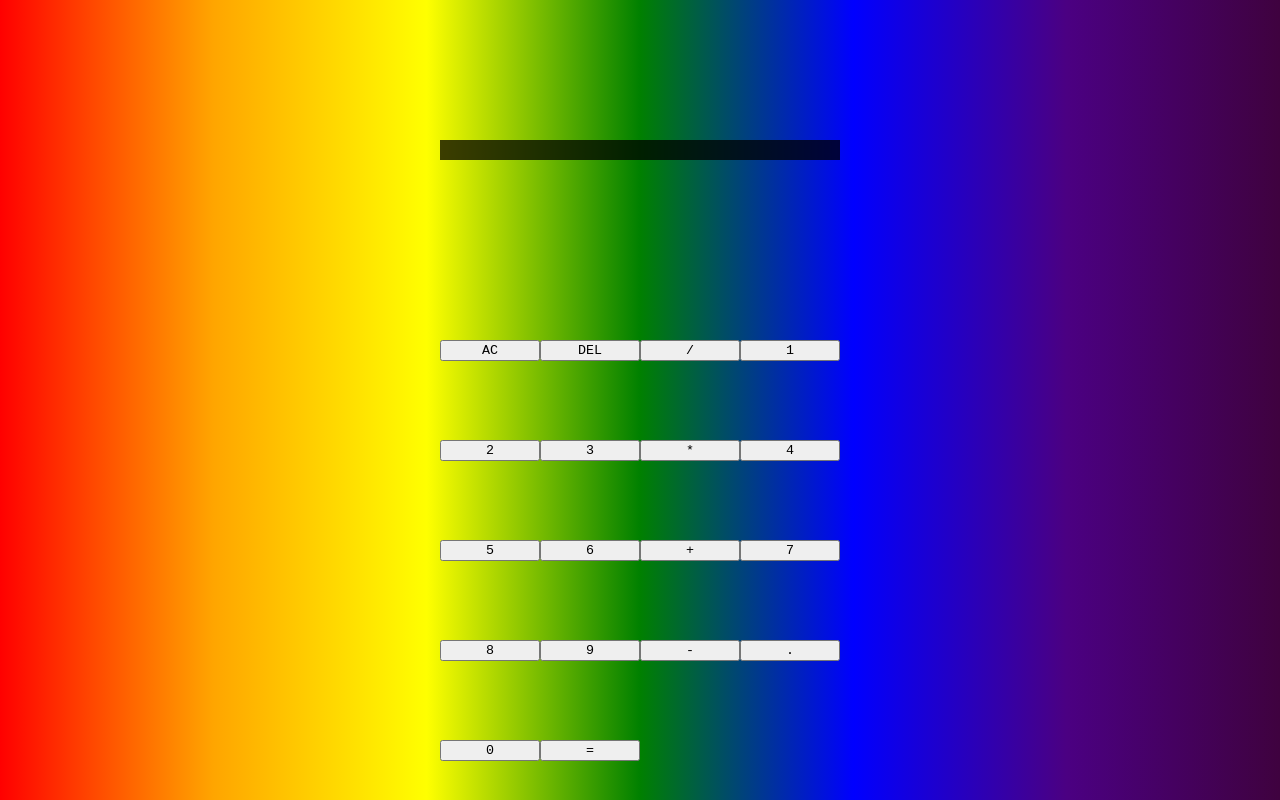
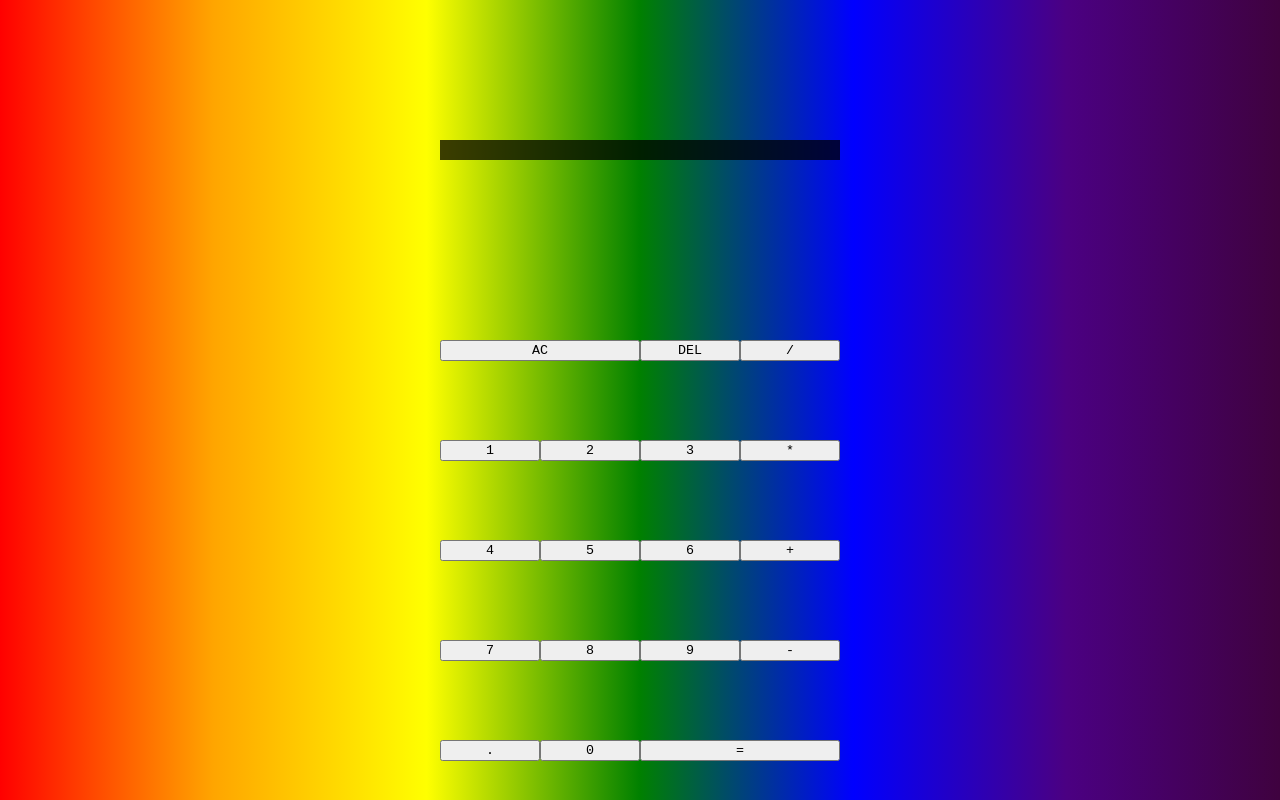
Before and after one commit to Reetah589/rainbow-calculator, a plain HTML site: page index.html in a window 1280 px wide. Drawn offline with Linux system fonts and the light colour scheme.

Commit message:
html css span two

```diff
--- a/index.html
+++ b/index.html
@@ -13,7 +13,7 @@
             <div class="previous-operand"></div>
             <div class="current-operand"></div>
         </div>
-            <button>AC</button>
+            <button class="span-two">AC</button>
             <button>DEL</button>
             <button>/</button>
             <button>1</button>
@@ -30,7 +30,7 @@
             <button>-</button>
             <button>.</button>
             <button>0</button>
-            <button>=</button>
+            <button class="span-two">=</button>
     </div>
 </body>
 </html>
--- a/style.css
+++ b/style.css
@@ -17,6 +17,10 @@ body {
     min-height: 100vh;
     grid-template-columns: repeat(4, 100px);
     grid-template-rows: minmax(120px, auto) repeat(5,100px);
+}
+
+.span-two {
+    grid-column: span 2;
 }
 
 .output {
```
